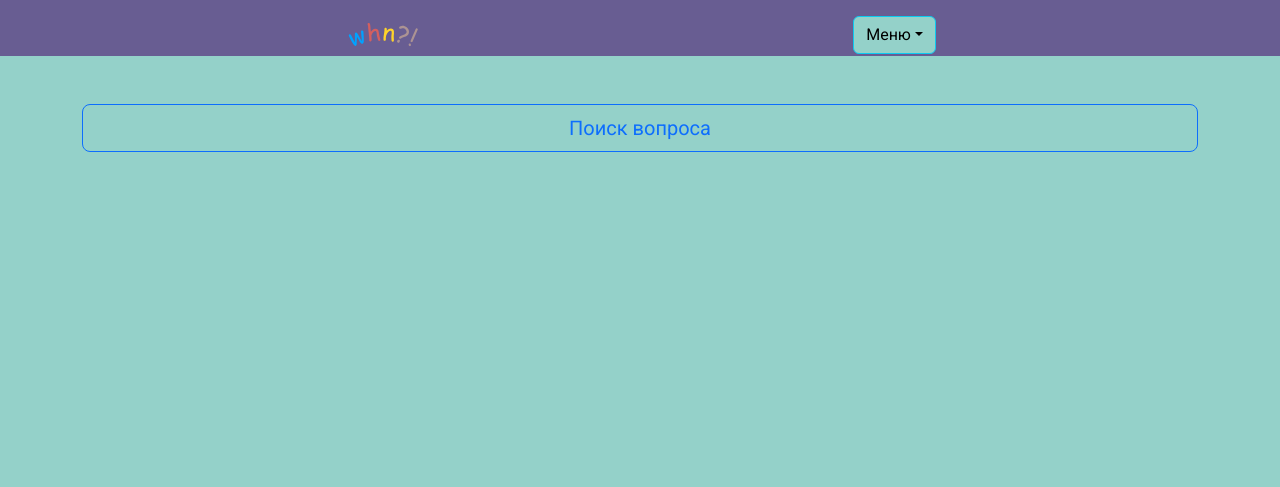
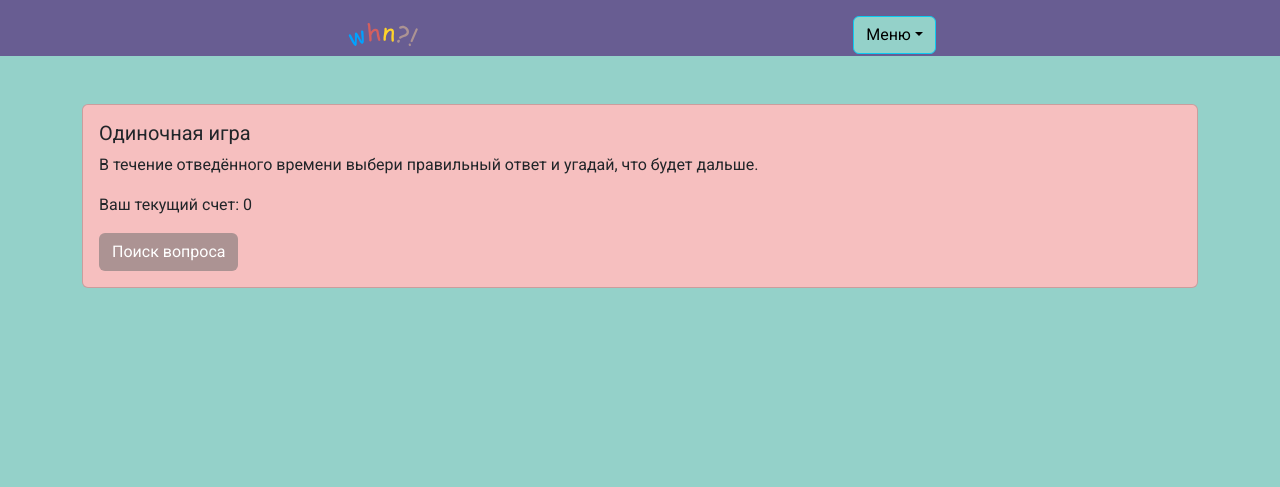
Before and after one commit to team-yandex/team-project, a Django app: page /game/single/ in a window 1280 px wide. Shown: the top 487 px of the page. Run offline with Django 3.2, Linux system fonts and the light colour scheme; the visitor is signed in with stand-in values (Sample User, id 1); parts of the project's set-up code (start-up, migrations or seed data) failed here and were passed over; some libraries are stand-ins or nearby versions.

Commit message:
add instructions to single play

```diff
--- a/whn/templates/game/completed.html
+++ b/whn/templates/game/completed.html
@@ -3,6 +3,6 @@
 {% block content %}
   <div class="container col-6 mt-3">
     <h2>Вопросы кончились!</h2>
-    <a href="{% url 'info:index_page' %}" class="btn btn-fst">На главную?</a>
+    <a href="{% url 'info:index_page' %}" class="btn btn-fst fst-ans">На главную?</a>
   </div>
 {% endblock %}
--- a/whn/templates/game/single.html
+++ b/whn/templates/game/single.html
@@ -2,8 +2,19 @@
 {% block title %}Поиск{% endblock %}
 {% block content %}
   <div class="container my-5">
-    <a class="btn btn-outline-primary btn-lg d-grid gap-2 mx-auto"
-       href="{% url 'game:question' %}"
-       role="button">Поиск вопроса</a>
+    <div class="card pink-bg mt-3">
+      <div class="card-body">
+        <h5 class="card-title">Одиночная игра</h5>
+        <p class="card-text">
+          В течение отведённого времени выбери правильный ответ и угадай, что будет дальше.
+        </p>
+        {% if request.user.is_authenticated %}
+        <p class="card-text">
+          Ваш текущий счет: {{ request.user.score }}
+        </p>
+        {% endif %}
+        <a href="{% url 'game:question' %}" class="btn fst-ans">Поиск вопроса</a>
+      </div>
+    </div>
   </div>
 {% endblock content %}
```
